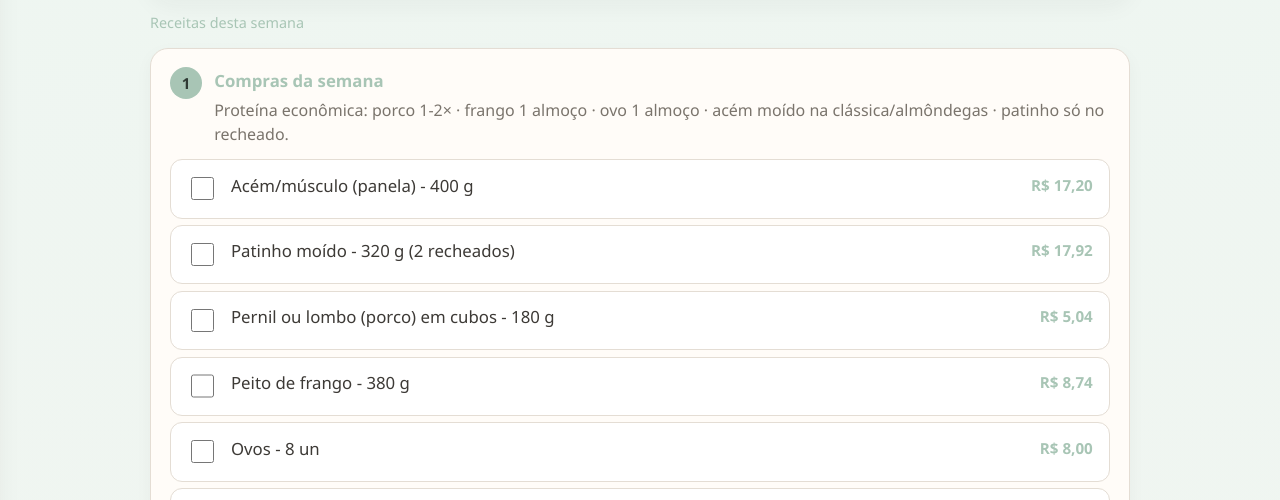
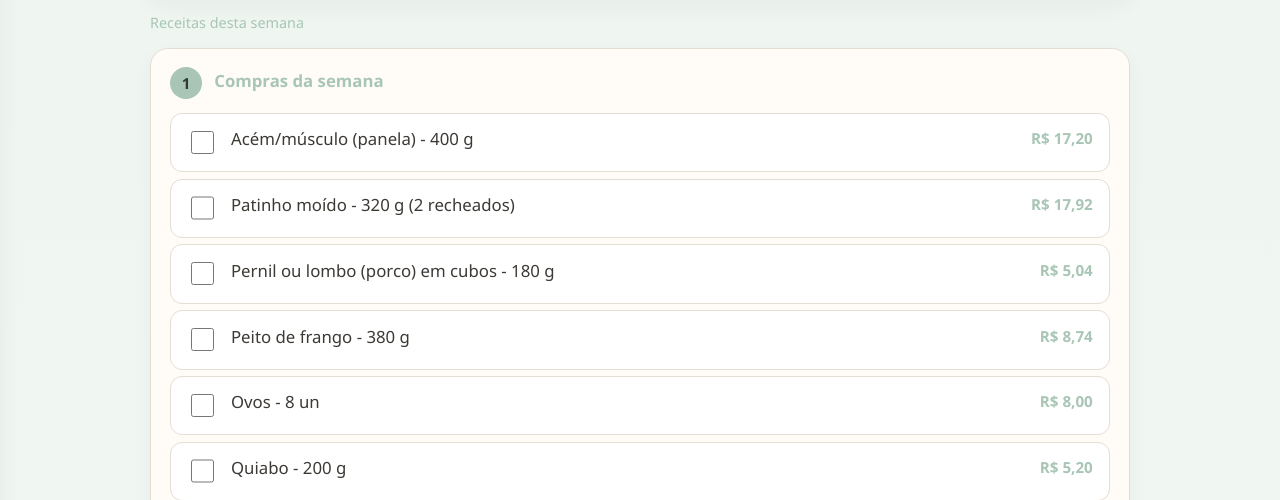
Before and after one commit to gadget-apps/alimentacao-cardapios, a plain HTML site: page semana-1.html in a window 1280 px wide. Shown: the part 251-751 px from the top of the page. Drawn offline with Linux system fonts and the light colour scheme.

Commit message:
Remove o parágrafo redundante de proteína econômica nas compras.
Co-authored-by: Cursor <cursoragent@cursor.com>

```diff
--- a/semana-1.html
+++ b/semana-1.html
@@ -24,7 +24,6 @@
     <section class="card">
       <div class="passo"><div class="passo-num">1</div><div class="passo-body">
         <h3>Compras da semana</h3>
-        <p>Proteína econômica: porco 1-2× · frango 1 almoço · ovo 1 almoço · acém moído na clássica/almôndegas · patinho só no recheado.</p>
       </div></div>
       <div id="lista-compras" data-semana="1">
         <ul class="shop-check">
```
Also changed, not shown: semana-2.html (+0 -1 lines), semana-3.html (+0 -1 lines), semana-4.html (+0 -1 lines), semana-5.html (+0 -1 lines), semana-6.html (+0 -1 lines), semana-7.html (+0 -1 lines), semana-8.html (+0 -1 lines), 1 other file.
